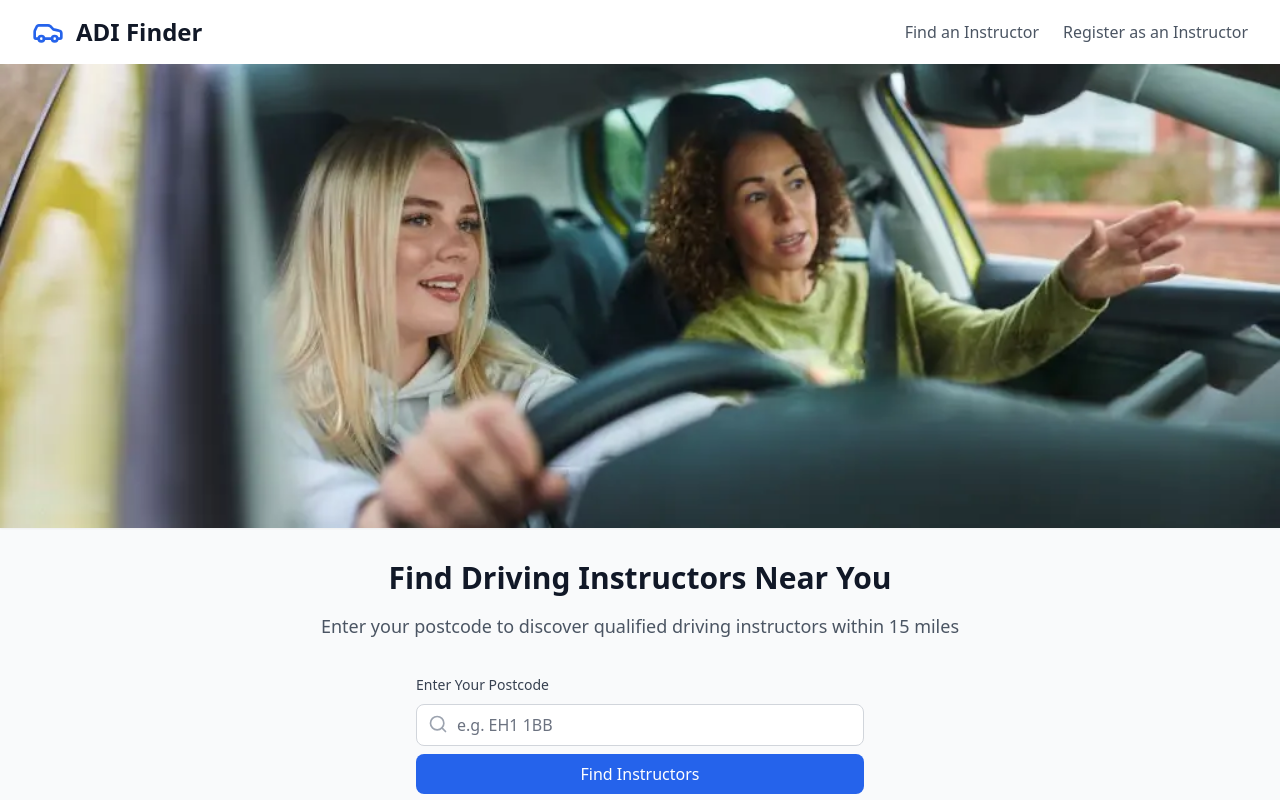
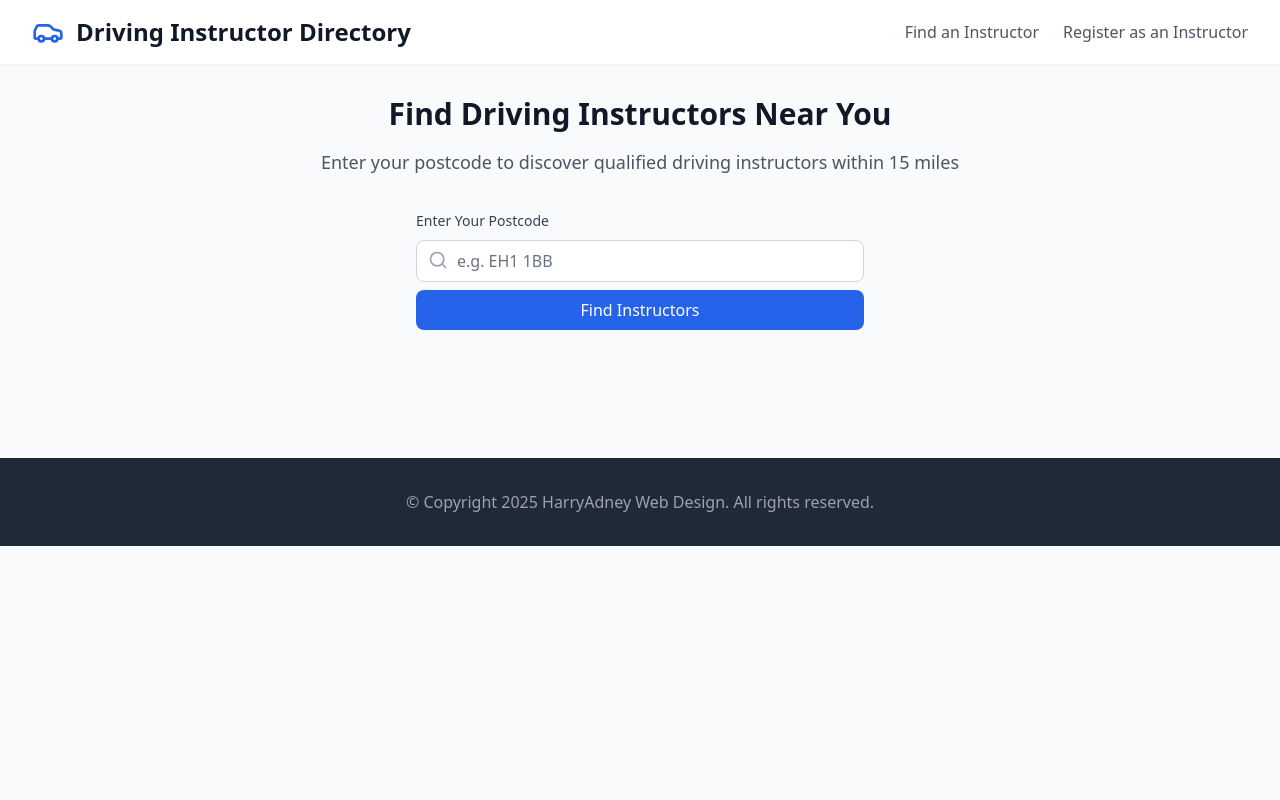
Before and after one commit to HarryAdney/adifinder, a React (Vite) app: page / in a window 1280 px wide. Shown: the top 800 px of the page. Built offline with nearby package versions, Linux system fonts and the light colour scheme.

Commit message:
Minor content update

```diff
--- a/src/App.tsx
+++ b/src/App.tsx
@@ -6,14 +6,14 @@ import { RegisterPage } from "./pages/RegisterPage";
 
 function App() {
   return (
-    <div className="flex flex-col min-h-screen bg-gray-50">
+    <div className="min-h-screen bg-gray-50">
       <header className="bg-white shadow-sm">
         <div className="px-4 py-4 mx-auto max-w-7xl sm:px-6 lg:px-8">
           <div className="flex items-center justify-between">
             <div className="flex items-center">
               <Car className="w-8 h-8 text-blue-600" />
               <h1 className="ml-3 text-2xl font-bold text-gray-900">
-                ADI Finder
+                Driving Instructor Directory
               </h1>
             </div>
             <nav>
@@ -38,11 +38,6 @@ function App() {
             </nav>
           </div>
         </div>
-        <img
-          src="adifinder-header.webp"
-          alt="Driving Instructor"
-          className="w-full h-auto"
-        />
       </header>
 
       <Routes>
@@ -50,7 +45,7 @@ function App() {
         <Route path="/register" element={<RegisterPage />} />
       </Routes>
 
-      <footer className="w-full mt-auto text-white bg-gray-800">
+      <footer className="mt-12 text-white bg-gray-800">
         <div className="px-4 py-8 mx-auto max-w-7xl sm:px-6 lg:px-8">
           <p className="text-center text-gray-400">
             © Copyright 2025 HarryAdney Web Design. All rights reserved.
```
Also changed, not shown: 1 other file (tests, documents, lock files or other folders).
